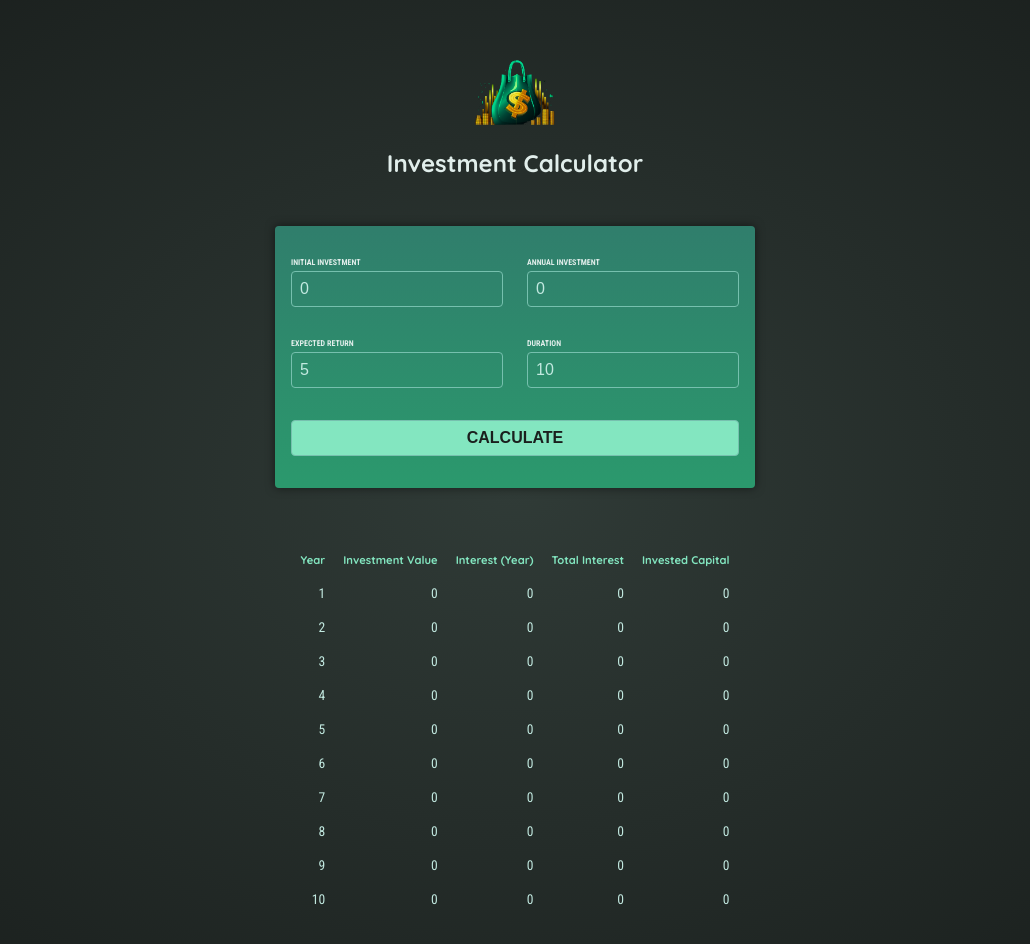
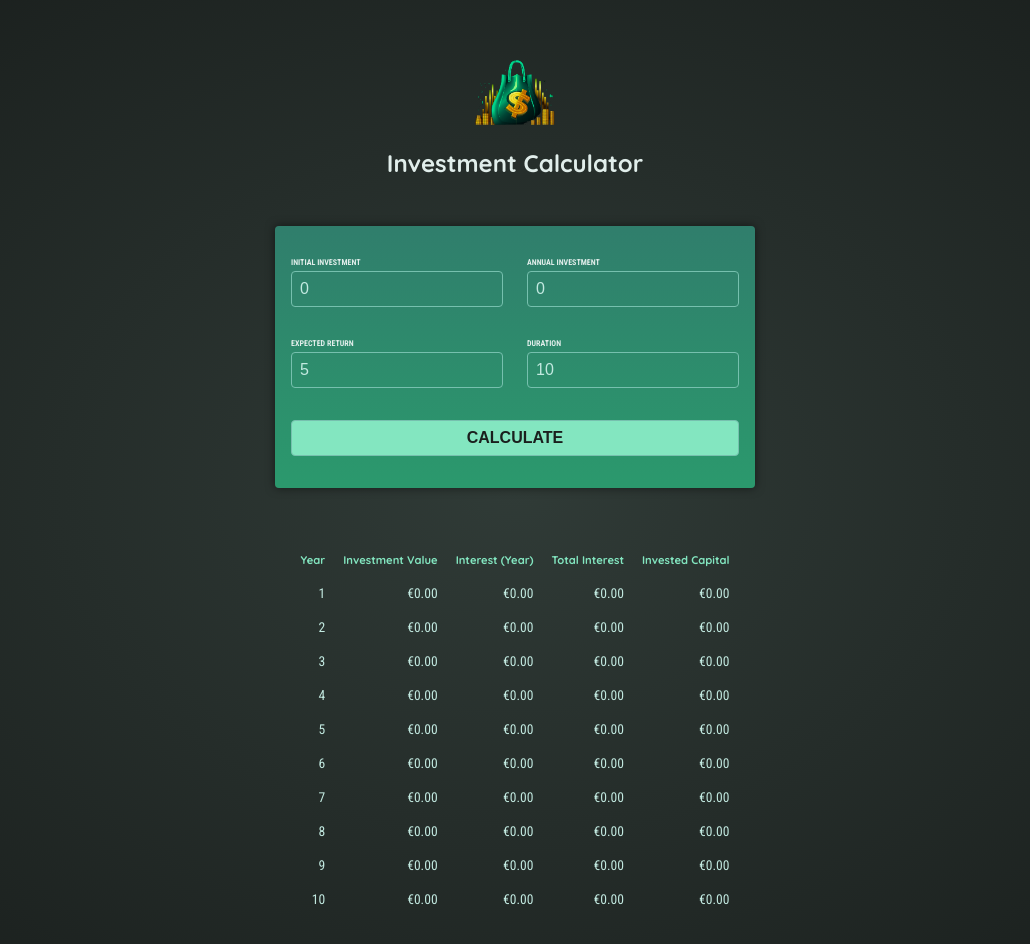
Before and after one commit to egch-AngularLab/udemy-angular-section4, an Angular app: page / in a window 1280 px wide. Both pictures are taken after a click on the button "CALCULATE". Shown: the top 944 px of the page, without its empty margins (125-1155 px from the left). Built offline with nearby package versions, Linux system fonts and the light colour scheme.

Commit message:
formatting data with pipe

```diff
--- a/src/app/app.component.ts
+++ b/src/app/app.component.ts
@@ -2,6 +2,7 @@ import { Component } from '@angular/core';
 import { HeaderComponent } from './header/header.component';
 import { UserInputComponent } from './user-input/user-input.component';
 import type { InvestmentInput } from './investment-input.model';
+import type { InvestmentResult } from './investment-output.model';
 import { InvestmentResultsComponent } from "./investment-results/investment-results.component";
 
 @Component({
@@ -11,14 +12,7 @@ import { InvestmentResultsComponent } from "./investment-results/investment-resu
   imports: [HeaderComponent, UserInputComponent, InvestmentResultsComponent],
 })
 export class AppComponent {
-  resultsData?:  {
-    year: number,
-    interest: number,
-    valueEndOfYear: number,
-    annualInvestment: number,
-    totalInterest: number,
-    totalAmountInvested: number,
-  }[];
+  resultsData?:   InvestmentResult[];
 
 
   onCalculateInvestmentResults(data: InvestmentInput) {
--- a/src/app/investment-results/investment-results.component.html
+++ b/src/app/investment-results/investment-results.component.html
@@ -16,10 +16,10 @@
             @for (result of results; track result.year) {
                 <tr>
                     <td>{{ result.year }}</td>
-                    <td>{{ result.valueEndOfYear }}</td>
-                    <td>{{ result.interest }}</td>
-                    <td>{{ result.totalInterest }}</td>
-                    <td>{{ result.totalAmountInvested }}</td>
+                    <td>{{ result.valueEndOfYear | currency: "EUR"}}</td>
+                    <td>{{ result.interest  | currency: "EUR"}}</td>
+                    <td>{{ result.totalInterest  | currency:  "EUR" }}</td>
+                    <td>{{ result.totalAmountInvested  | currency:  "EUR"}}</td>
                 </tr>
             }
 
--- a/src/app/investment-results/investment-results.component.ts
+++ b/src/app/investment-results/investment-results.component.ts
@@ -1,9 +1,11 @@
+import { CurrencyPipe } from '@angular/common';
 import { Component, Input, input} from '@angular/core';
+import { InvestmentResult } from '../investment-output.model';
 
 @Component({
   selector: 'app-investment-results',
   standalone: true,
-  imports: [],
+  imports: [CurrencyPipe],
   templateUrl: './investment-results.component.html',
   styleUrl: './investment-results.component.css'
 })
@@ -11,13 +13,6 @@ export class InvestmentResultsComponent {
   //results = input()
 
   //? means optional
-  @Input() results?: {
-    year: number,
-    interest: number,
-    valueEndOfYear: number,
-    annualInvestment: number,
-    totalInterest: number,
-    totalAmountInvested: number,
-  }[];  //it's an array of values
+  @Input() results?: InvestmentResult[];  //it's an array of values
 
 }
```
Also changed, not shown: src/app/investment-output.model.ts (added, +8 -0 lines).
